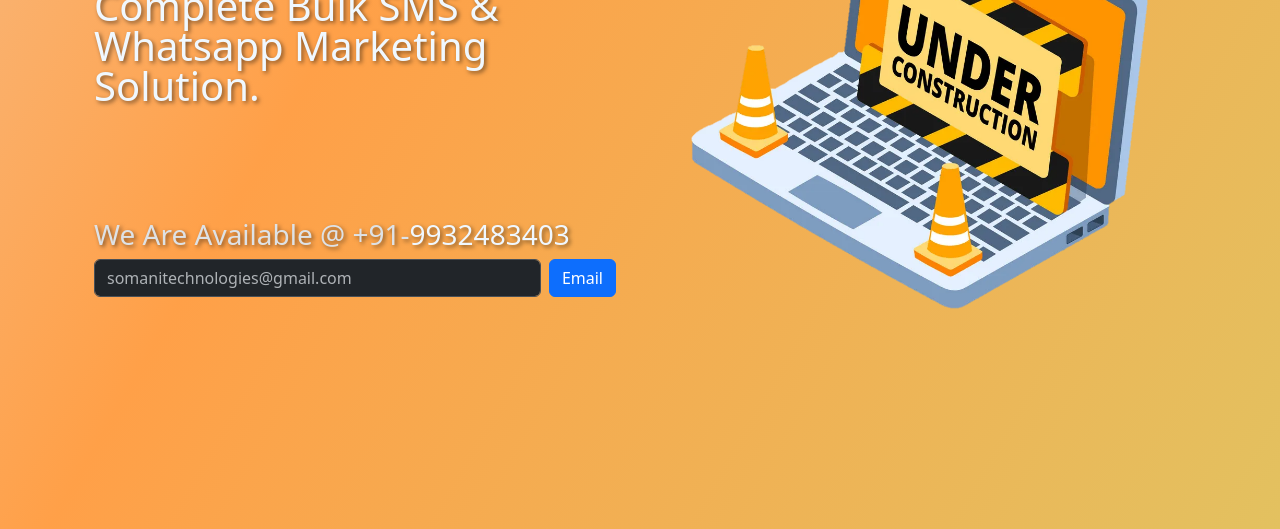
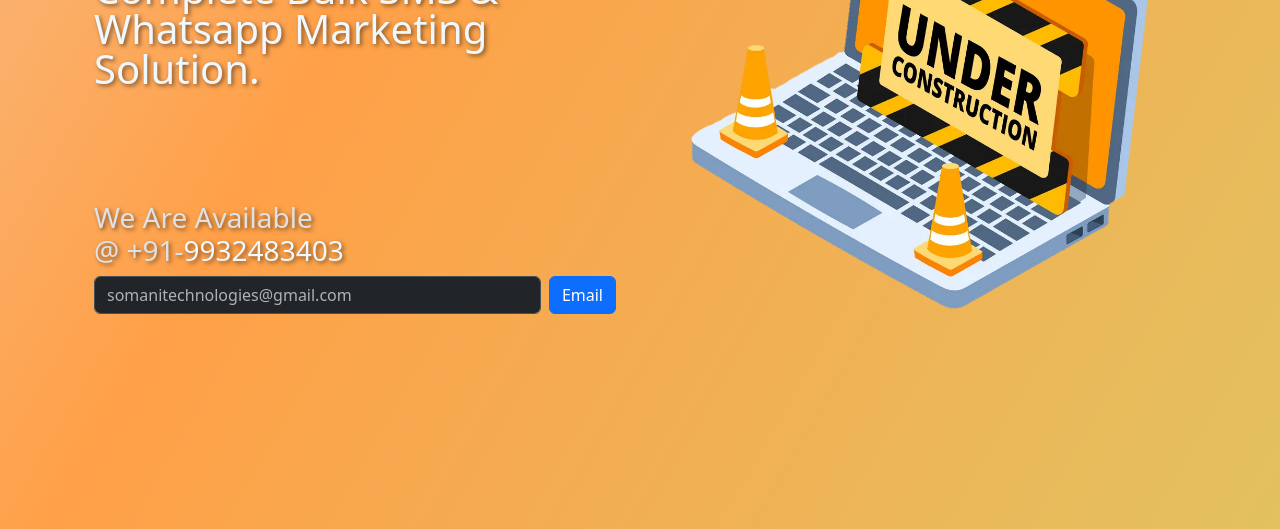
Before and after one commit to Lickhill/mastizone.com, a plain HTML site: page index.html in a window 1280 px wide. Shown: the part 271-800 px from the top of the page. Drawn offline with nearby package versions, Linux system fonts and the light colour scheme.

Commit message:
Update index.html

```diff
--- a/index.html
+++ b/index.html
@@ -44,7 +44,7 @@
 
             <form>
               <h3>
-                We Are Available @ +91-<a
+                We Are Available<br /> @ +91-<a
                   style="color: aliceblue; text-decoration: none"
                   class="phonenumber"
                   href="tel:9932483403"
```
